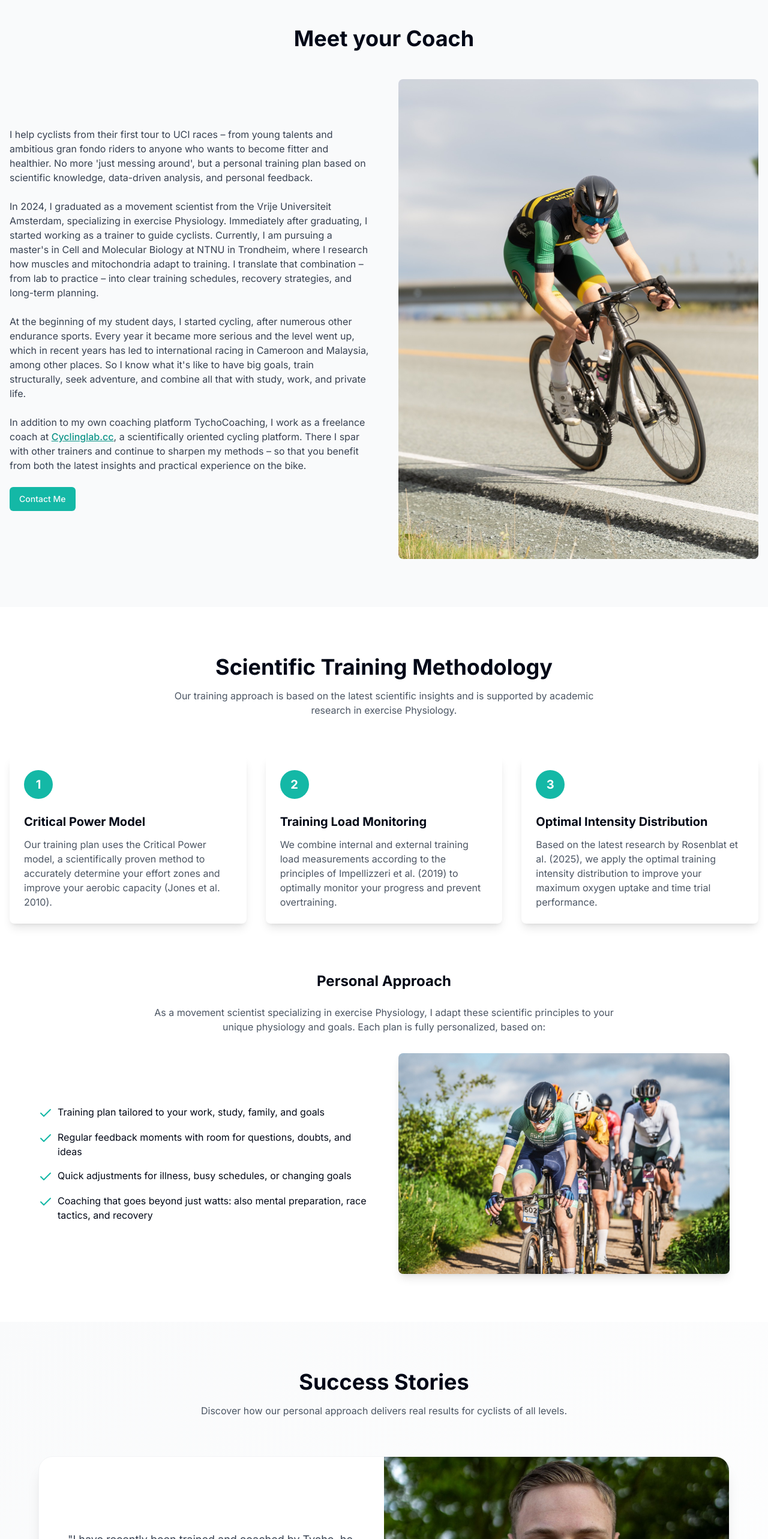
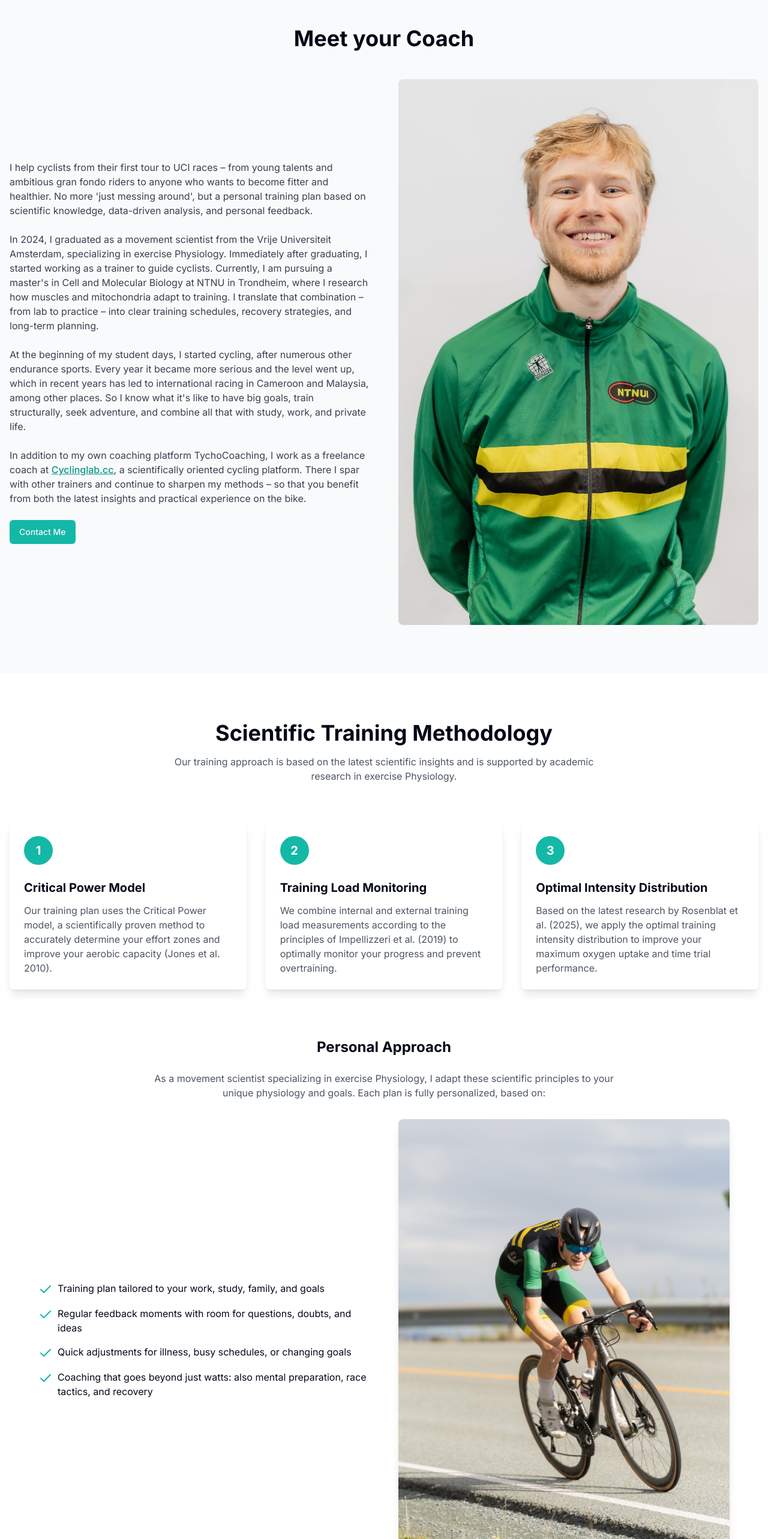
Before and after one commit to Drmedkit/v0-cycling-coaching-website, a Next.js app: page / in a window 1280 px wide. Shown: the part 1520-4086 px from the top of the page at 60% size. Built offline with nearby package versions, Linux system fonts and the light colour scheme.

Commit message:
feat: update images for Meet the Coach and Methodology sections
Replace coach portrait and action shot images in components.

Co-authored-by: Tobias <133109971+Drmedkit@users.noreply.github.com>

```diff
--- a/components/meet-coach.tsx
+++ b/components/meet-coach.tsx
@@ -45,7 +45,7 @@ export default function MeetCoach() {
           <div className="order-1 lg:order-2">
             <div className="rounded-lg overflow-hidden">
               <Image
-                src="/images/coach-profile.png"
+                src="/images/coach-portrait.png"
                 alt="Tycho - Professional Cycling Coach"
                 width={600}
                 height={400}
--- a/components/methodology.tsx
+++ b/components/methodology.tsx
@@ -74,8 +74,8 @@ export default function Methodology() {
             <div className="hidden lg:block">
               <div className="rounded-lg overflow-hidden shadow-lg">
                 <Image
-                  src="/images/cycling-race.jpeg"
-                  alt="Competitive cycling race showing professional training in action"
+                  src="/images/coach-profile.jpeg"
+                  alt="Tycho Parmentier in action"
                   width={600}
                   height={400}
                   className="object-cover w-full h-auto"
```
Also changed, not shown: public/images/coach-portrait.jpg (added), public/images/coach-portrait.png (added).
